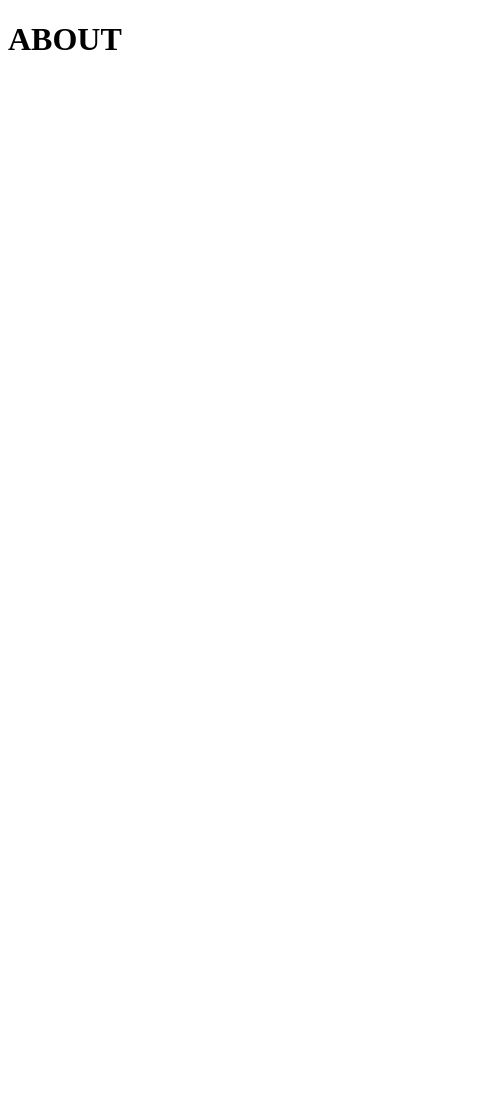
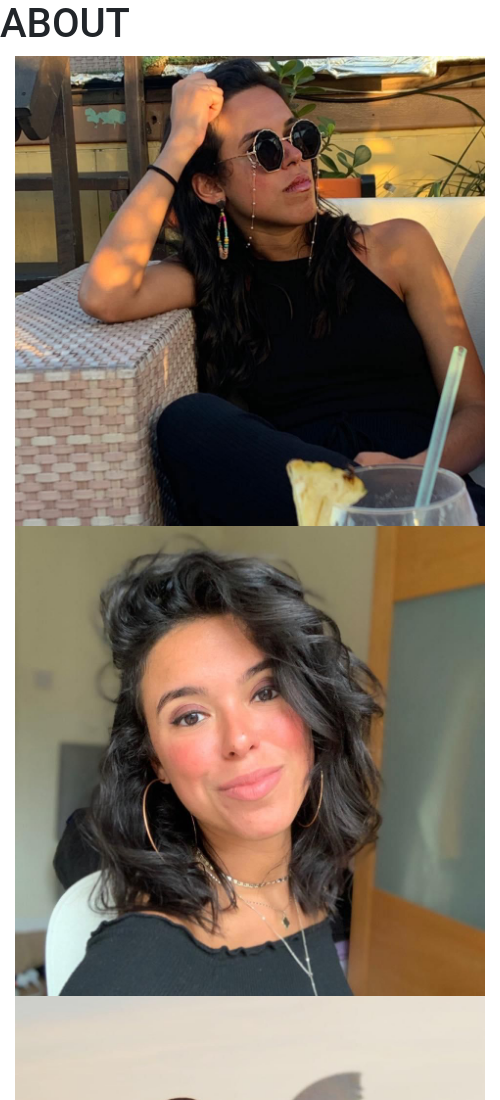
Before and after one commit to mayaralorens/group_app, an Electron app: page about.html in a window 500 px wide. Shown: the top 1100 px of the page. Before the commit the page ends 800 px from the top, so only its background shows below. Drawn offline with nearby package versions, Linux system fonts and the light colour scheme.

Commit message:
collaborators' pics

```diff
--- a/about.html
+++ b/about.html
@@ -7,11 +7,41 @@
     <title>Movie Search Website</title>
     <!-- font awesome icons cdn -->
     <link rel="stylesheet" href="https://cdnjs.cloudflare.com/ajax/libs/font-awesome/6.0.0-beta3/css/all.min.css" integrity="sha512-Fo3rlrZj/k7ujTnHg4CGR2D7kSs0v4LLanw2qksYuRlEzO+tcaEPQogQ0KaoGN26/zrn20ImR1DfuLWnOo7aBA==" crossorigin="anonymous" referrerpolicy="no-referrer" />
+    <!--The next step is my bootstrap link. Source: www.bootstrapcdn.com-->
+    <link rel="stylesheet" href="https://stackpath.bootstrapcdn.com/bootstrap/4.5.2/css/bootstrap.min.css"
+        integrity="sha384-JcKb8q3iqJ61gNV9KGb8thSsNjpSL0n8PARn9HuZOnIxN0hoP+VmmDGMN5t9UJ0Z" crossorigin="anonymous">
     <!-- custom css -->
-    <link rel = "stylesheet" href = "main.css">
+    <link rel = "stylesheet" href = "style.css">
+
+
+
 </head>
 <body>
 
 <h1>ABOUT</h1>
+
+
+
+     <div class="container-fluid">
+
+        <div class="row">
+          <div class="col-sm-3">
+              <img src="img/thay.jpeg">
+            </div>
+          <div class="col-sm-3">
+            <img src="img/may.jpeg">
+          </div>
+          <div class="col-sm-3">
+            <img src="img/marco.jpeg">
+          </div>
+          <div class="col-sm-3">
+            <img src="img/daniel.jpeg">
+          </div>
+        </div>
+      </div>
+
+
+
+
 </body>
 </html>
```
Also changed, not shown: img/daniel.jpeg (added), img/marco.jpeg (added), img/may.jpeg (added), img/thay.jpeg (added).
